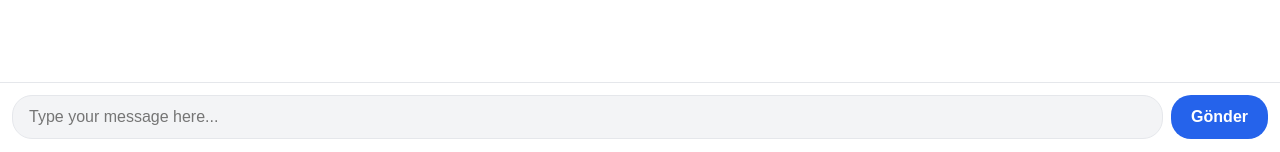
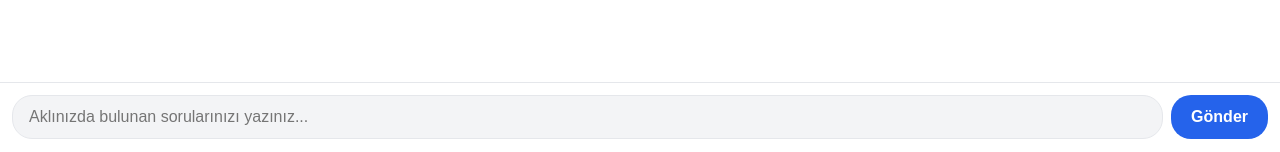
Before and after one commit to baris-turkmen/experience, a Flask app: page / in a window 1280 px wide. Shown: the part 648-800 px from the top of the page. Run offline with Flask 3, Linux system fonts and the light colour scheme.

Commit message:
Type your message -> Aklınızda bulunan

```diff
--- a/templates/index.html
+++ b/templates/index.html
@@ -419,7 +419,7 @@
             <span></span>
         </div>
         <div id="input-container">
-            <input type="text" id="user-input" placeholder="Type your message here..." onkeypress="handleKeyPress(event)">
+            <input type="text" id="user-input" placeholder="Aklınızda bulunan sorularınızı yazınız..." onkeypress="handleKeyPress(event)">
             <button onclick="sendMessage()">Gönder</button>
         </div>
     </div>
```
